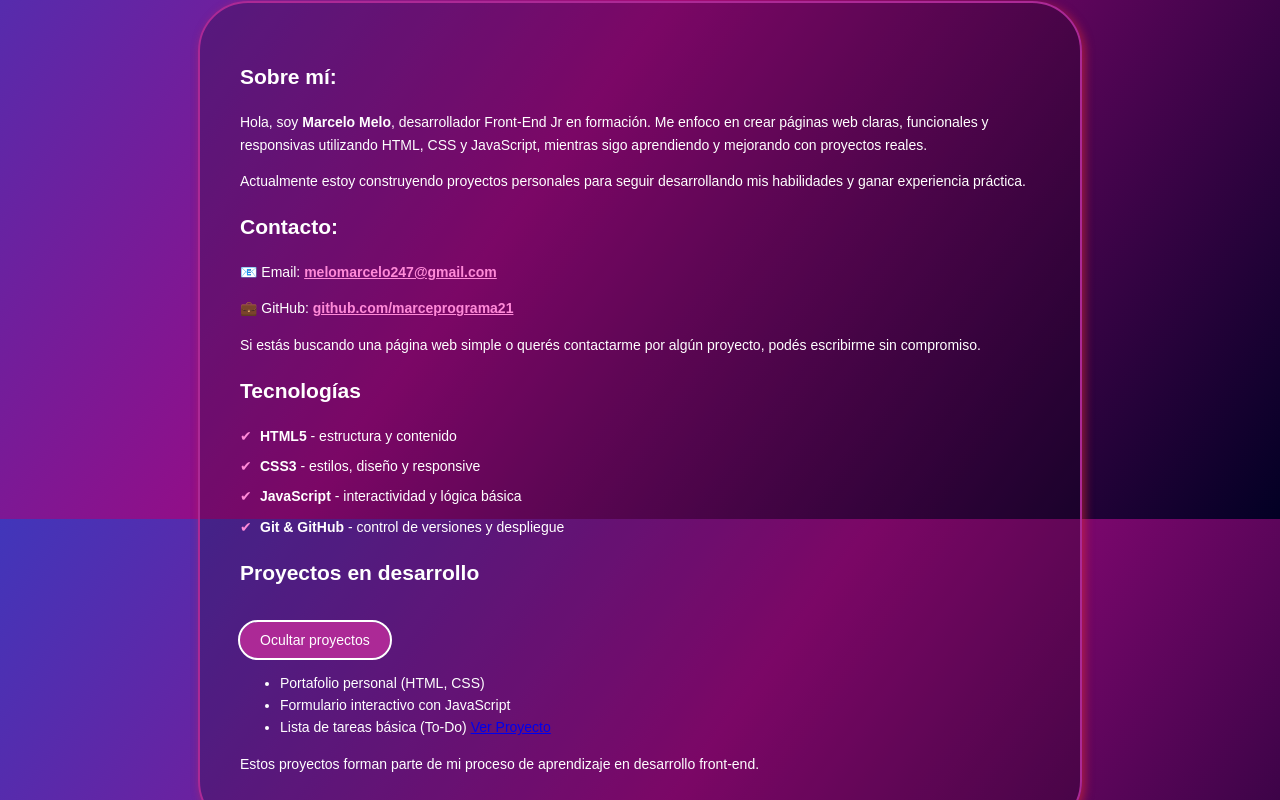
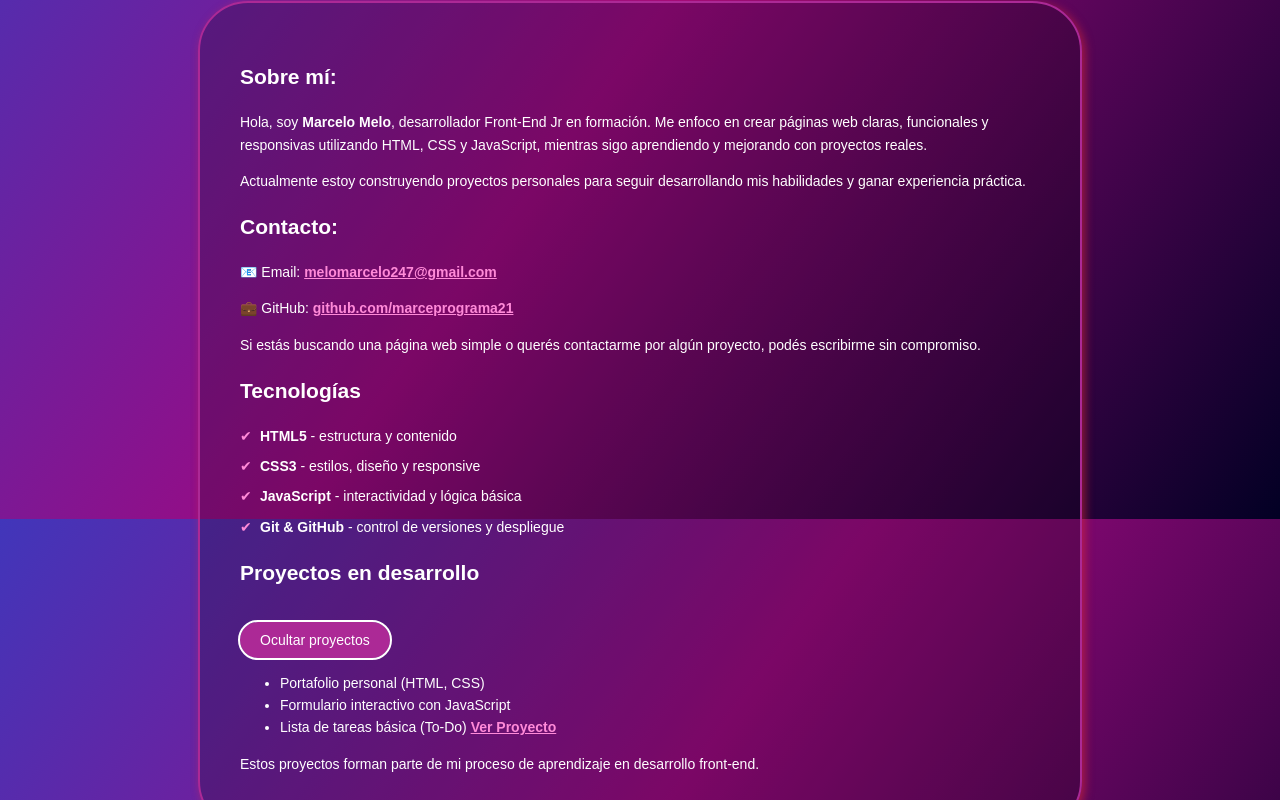
Before and after one commit to marceprograma21/Portafolio, a plain HTML site: page index.html in a window 1280 px wide. Both pictures are taken after a click on the button "Mostrar Proyectos". Shown: the part 281-1081 px from the top of the page. Drawn offline with Linux system fonts and the light colour scheme.

Commit message:
Actualizacion de estilo link de to-do

```diff
--- a/index.html
+++ b/index.html
@@ -71,7 +71,7 @@
                 <li>Portafolio personal (HTML, CSS)</li>
                 <li>Formulario interactivo con JavaScript</li>
                 <li>Lista de tareas básica (To-Do)
-                    <a href="https://marceprograma21.github.io/to-do/" target="_blank">Ver Proyecto</a>
+                    <a href="https://marceprograma21.github.io/to-do/" target="_blank" class="projectlink">Ver Proyecto</a>
                 </li>
             </ul>
             <p>Estos proyectos forman parte de mi
--- a/styles.css
+++ b/styles.css
@@ -121,3 +121,8 @@ footer {
     left: 0;
     color: #ff8ad8;
 }
+
+.projectlink {
+    color: #ff8ad8;
+    font-weight: bold;
+}
```
